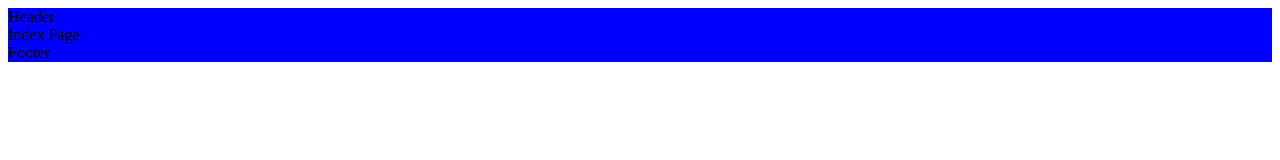
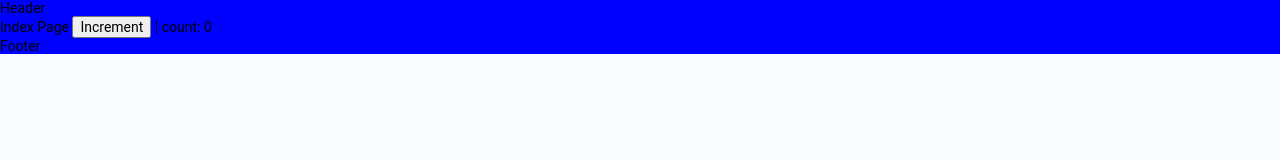
Before and after one commit to constROD/template-gatsby-ts, a Gatsby site: page / in a window 1280 px wide. Built offline with nearby package versions, Linux system fonts and the light colour scheme; Gatsby itself is replaced by a stand-in of ours.

Commit message:
chore: add redux

```diff
--- a/WrapRootElement.jsx
+++ /dev/null
@@ -1,7 +0,0 @@
-import { ThemeProvider, theme } from './src/shared/theme';
-
-import React from 'react';
-
-export default ({ element }) => {
-  return <ThemeProvider theme={theme}>{element}</ThemeProvider>;
-};
--- /dev/null
+++ b/WrapRootElement.tsx
@@ -0,0 +1,16 @@
+import createStore from './src/shared/redux/store';
+import { ThemeProvider, theme, GlobalStyle } from './src/shared/theme';
+
+import React from 'react';
+import { Provider } from 'react-redux';
+
+export default ({ element }) => {
+  return (
+    <Provider store={createStore()}>
+      <ThemeProvider theme={theme}>
+        <GlobalStyle />
+        {element}
+      </ThemeProvider>
+    </Provider>
+  );
+};
--- a/gatsby-browser.js
+++ b/gatsby-browser.js
@@ -1,3 +1,2 @@
 import WrapRootElement from './WrapRootElement';
-
 export const wrapRootElement = WrapRootElement;
--- a/gatsby-config.js
+++ b/gatsby-config.js
@@ -1,6 +1,6 @@
 module.exports = {
-    siteMetadata: {
-        siteUrl: `https://www.yourdomain.tld`,
-    },
-    plugins: ["gatsby-plugin-styled-components", "gatsby-plugin-root-import"]
-}
+  siteMetadata: {
+    siteUrl: `https://www.yourdomain.tld`,
+  },
+  plugins: ['gatsby-plugin-styled-components', 'gatsby-plugin-root-import'],
+};
--- a/gatsby-ssr.js
+++ b/gatsby-ssr.js
@@ -1,3 +1,2 @@
 import WrapRootElement from './WrapRootElement';
-
 export const wrapRootElement = WrapRootElement;
--- a/src/pages/index.tsx
+++ b/src/pages/index.tsx
@@ -1,8 +1,25 @@
 import Layout from 'components/Layout';
 import React from 'react';
+import { useAsyncFn } from 'react-use';
+import { APP_ZONE } from 'shared/configs/App';
+import { useAppDispatch, useAppSelector } from 'shared/hooks/useRedux';
+import { testIncrementAsync } from 'shared/redux/Test/Thunks';
 
 const IndexPage: React.FC = () => {
-  return <Layout>Index Page</Layout>;
+  const dispatch = useAppDispatch();
+  const count = useAppSelector(state => state.tests.count);
+
+  console.log('APP_ZONE: ', APP_ZONE);
+
+  const [, incrementAsync] = useAsyncFn(async () => {
+    await dispatch(testIncrementAsync());
+  });
+
+  return (
+    <Layout>
+      Index Page <button onClick={incrementAsync}>Increment</button> | count: {count}
+    </Layout>
+  );
 };
 
 export default IndexPage;
--- /dev/null
+++ b/src/shared/configs/App.ts
@@ -0,0 +1,4 @@
+/* eslint-disable no-undef */
+
+/* APP */
+export const APP_ZONE = process.env.APP_ZONE || '';
--- /dev/null
+++ b/src/shared/hooks/useRedux.ts
@@ -0,0 +1,5 @@
+import { TypedUseSelectorHook, useDispatch, useSelector } from 'react-redux';
+import { IAppDispatch, IStoreRootState } from 'shared/interfaces/Redux';
+
+export const useAppDispatch = () => useDispatch<IAppDispatch>();
+export const useAppSelector: TypedUseSelectorHook<IStoreRootState> = useSelector;
--- /dev/null
+++ b/src/shared/interfaces/Redux.ts
@@ -0,0 +1,7 @@
+import createStore from 'shared/redux/store';
+
+export type IConfiguredStore = ReturnType<typeof createStore>;
+export type IStoreGetState = IConfiguredStore['getState'];
+
+export type IStoreRootState = ReturnType<IStoreGetState>;
+export type IAppDispatch = IConfiguredStore['dispatch'];
--- /dev/null
+++ b/src/shared/redux/Test/Thunks.ts
@@ -0,0 +1,7 @@
+import { TestThunks } from './Types';
+
+import { createAsyncThunk } from '@reduxjs/toolkit';
+
+export const testIncrementAsync = createAsyncThunk(TestThunks.Increment, async () => {});
+
+export const testDecrementAsync = createAsyncThunk(TestThunks.Decrement, async () => {});
--- /dev/null
+++ b/src/shared/redux/Test/Types.ts
@@ -0,0 +1,8 @@
+export enum TestThunks {
+  Increment = 'tests/increment',
+  Decrement = 'tests/decrement',
+}
+
+export interface ITestState {
+  count: number;
+}
--- /dev/null
+++ b/src/shared/redux/Test/index.ts
@@ -0,0 +1,21 @@
+import { testIncrementAsync } from './Thunks';
+import { ITestState } from './Types';
+
+import { createSlice } from '@reduxjs/toolkit';
+
+const INITIAL_STATE: ITestState = {
+  count: 0,
+};
+
+const testSlice = createSlice({
+  name: 'tests',
+  initialState: INITIAL_STATE,
+  reducers: {},
+  extraReducers: builder => {
+    builder.addCase(testIncrementAsync.fulfilled, state => {
+      state.count++;
+    });
+  },
+});
+
+export default testSlice.reducer;
--- /dev/null
+++ b/src/shared/redux/store.ts
@@ -0,0 +1,17 @@
+import TestSlice from './Test';
+
+import { configureStore } from '@reduxjs/toolkit';
+import logger from 'redux-logger';
+import { APP_ZONE } from 'shared/configs/App';
+
+const createStore = () => {
+  return configureStore({
+    reducer: {
+      tests: TestSlice,
+    },
+    middleware: getDefaultMiddleware =>
+      APP_ZONE !== 'production' ? getDefaultMiddleware().concat(logger) : getDefaultMiddleware(),
+  });
+};
+
+export default createStore;
```
Also changed, not shown: package.json (+6 -2 lines), tsconfig.eslint.json (+7 -1 lines), tsconfig.json (+2 -10 lines), 4 other files.
